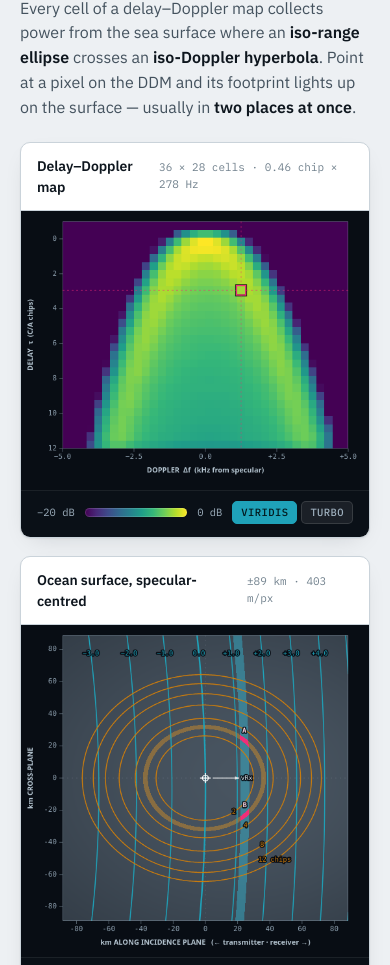
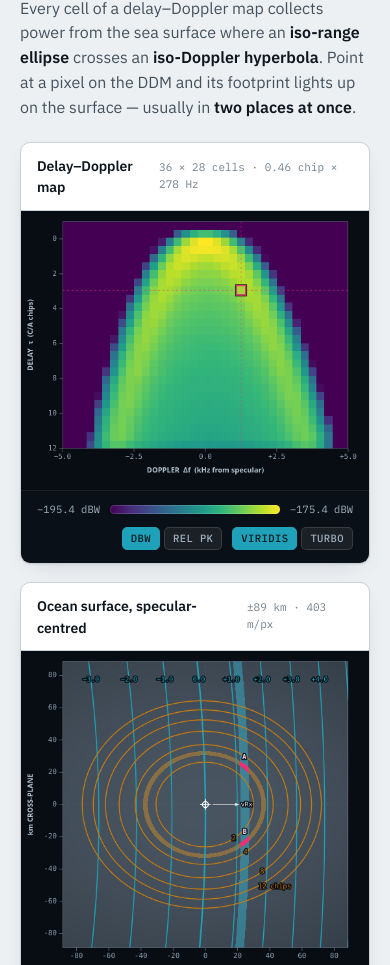
Before and after one commit to Dinan-Bai/ddm-glistening-zone, a plain HTML site: page index.html in a window 390 px wide. Shown: the part 132-1097 px from the top of the page. Drawn offline with Linux system fonts and the light colour scheme.

Commit message:
Report absolute DDM values instead of peak-normalised dB
Split sigma0 from the 1/(Rt^2 Rr^2) range factor and restore the surface
pixel-area term, so the bin integral yields real quantities rather than a
ratio. Each DDM bin now carries received power (W) via the bistatic radar
equation under a stated link budget, bistatic RCS (m^2), and effective
scattering area, giving NBRCS as BRCS/area.

Readout shows cell power in dBW and cell sigma0 in dB; the colourbar ticks
are absolute dBW; a "rel pk" toggle keeps the normalised view. sigma0 falls
18.2 -> 11.0 dB from 3 to 20 m/s, reproducing the wind GMF slope.

Co-Authored-By: Claude Opus 5 <noreply@anthropic.com>

```diff
--- a/index.html
+++ b/index.html
@@ -116,7 +116,7 @@ h1{
 .sw.dash{height:0; border-top:2px dashed currentColor; width:18px}
 .sw.dot{width:9px; height:9px; border-radius:50%; background:#fff}
 .sw.box{width:13px; height:11px; border-radius:2px; background:var(--hot)}
-.cbar{display:flex; align-items:center; gap:10px}
+.cbar{display:flex; align-items:center; gap:10px; flex-wrap:wrap}
 .cbar .ramp{
   flex:1; height:9px; border-radius:5px; min-width:80px;
   box-shadow:inset 0 0 0 1px rgba(255,255,255,.14);
@@ -223,10 +223,14 @@ footer a{color:var(--accent)}
       </div>
       <div class="strip">
         <div class="cbar">
-          <span class="t">&minus;20&nbsp;dB</span>
+          <span class="t" id="cb-lo">&mdash;</span>
           <div class="ramp" id="ramp"></div>
-          <span class="t">0&nbsp;dB</span>
+          <span class="t" id="cb-hi">&mdash;</span>
           <div class="cmaps">
+            <button id="scA" aria-pressed="true">dBW</button>
+            <button id="scR" aria-pressed="false">rel pk</button>
+          </div>
+          <div class="cmaps" style="margin-left:0">
             <button id="cmV" aria-pressed="true">Viridis</button>
             <button id="cmT" aria-pressed="false">Turbo</button>
           </div>
@@ -261,6 +265,7 @@ footer a{color:var(--accent)}
     <div class="stat"><span class="k">Extra path</span><span class="v" id="r-path">&mdash;</span></div>
     <div class="stat"><span class="k">Doppler bin</span><span class="v" id="r-dopp">&mdash;</span></div>
     <div class="stat"><span class="k">Cell power</span><span class="v" id="r-pow">&mdash;</span></div>
+    <div class="stat"><span class="k">Cell &sigma;&#8304; (NBRCS)</span><span class="v" id="r-s0">&mdash;</span></div>
     <div class="stat hotstat"><span class="k">Surface footprint</span><span class="v" id="r-area">&mdash;</span></div>
     <div class="stat"><span class="k">Patch centres</span><span class="v" id="r-cent">&mdash;</span></div>
   </div>
@@ -327,7 +332,12 @@ footer a{color:var(--accent)}
   </section>
 
   <footer>
-    <p><strong>Model.</strong> Flat-plane bistatic geometry in a specular-centred ENU frame; delay <code>(|r&minus;R&#7451;| + |R&#7523;&minus;r| &minus; d&#8320;)/c</code> in L1 C/A chips (1&nbsp;chip = 293.05&nbsp;m), Doppler <code>(&#251;&#7451;&middot;v&#7451; &minus; &#251;&#7523;&middot;v&#7523;)/&lambda;</code> referenced to the specular point. Surface power uses Zavorotny&ndash;Voronovich geometric optics, <code>&sigma;&#8304; = &pi;|&#8476;|&sup2;(q/q&#7527;)&#8308;P(&minus;q&#8869;/q&#7527;)</code>, with a Gaussian slope PDF and Katzberg-scaled Cox&ndash;Munk mean-square slope. The DDM is formed by binning the surface integral and convolving with <code>|&Lambda;(&Delta;&tau;)|&sup2;&middot;|sinc(&Delta;f&middot;T&#7522;)|&sup2;</code> for T&#7522;&nbsp;=&nbsp;1&nbsp;ms, so the map and the highlighted footprints come from exactly the same computation. Earth curvature, antenna pattern and receiver noise are omitted.</p>
+    <p><strong>Model.</strong> Flat-plane bistatic geometry in a specular-centred ENU frame; delay <code>(|r&minus;R&#7451;| + |R&#7523;&minus;r| &minus; d&#8320;)/c</code> in L1 C/A chips (1&nbsp;chip = 293.05&nbsp;m), Doppler <code>(&#251;&#7451;&middot;v&#7451; &minus; &#251;&#7523;&middot;v&#7523;)/&lambda;</code> referenced to the specular point. Surface power uses Zavorotny&ndash;Voronovich geometric optics, <code>&sigma;&#8304; = &pi;|&#8476;|&sup2;(q/q&#7527;)&#8308;P(&minus;q&#8869;/q&#7527;)</code>, with a Gaussian slope PDF and Katzberg-scaled Cox&ndash;Munk mean-square slope. The DDM is formed by binning the surface integral and convolving with <code>|&Lambda;(&Delta;&tau;)|&sup2;&middot;|sinc(&Delta;f&middot;T&#7522;)|&sup2;</code> for T&#7522;&nbsp;=&nbsp;1&nbsp;ms, so the map and the highlighted footprints come from exactly the same computation. Absolute power uses the bistatic radar equation
+      <code>P&#7523; = P&#7524;G&#7524;G&#7523;&lambda;&sup2;&sigma;/((4&pi;)&sup3;R&#7524;&sup2;R&#7523;&sup2;)</code> with a <em>stated</em> link budget &mdash;
+      transmit EIRP 26.6&nbsp;dBW and a flat 14.5&nbsp;dBi receive gain &mdash; so the dBW figures are model values,
+      not calibrated instrument counts. &sigma;&#8304; is the bin&rsquo;s BRCS divided by its effective scattering area,
+      which makes it nearly independent of bin size; the dBW value is not, and rises as you widen the delay span.
+      Earth curvature, the antenna pattern and receiver noise are omitted.</p>
   </footer>
 </div>
 
@@ -343,6 +353,11 @@ const H_T = 20200e3, V_T = 3874;         // GPS altitude / orbital speed
 const PSI_T = 150 * Math.PI / 180;       // fixed transmitter track azimuth
 const T_I = 1e-3;                        // coherent integration time
 const REFL = 0.6;                        // |R|^2, seawater at L1
+/* link budget for absolute power. Stated, not fitted - see the model note. */
+const EIRP_DBW = 26.6;                   // GPS L1 C/A transmit EIRP, P_t*G_t
+const GRX_DBI  = 14.5;                   // receiver antenna peak gain (no pattern modelled)
+const LINK = Math.pow(10, EIRP_DBW/10) * Math.pow(10, GRX_DBI/10)
+             * LAM*LAM / Math.pow(4*Math.PI, 3);   // W.m^2
 
 const PLOT_BG = '#080D14';
 const AX = '#8FA1B0', AX_DIM = 'rgba(160,180,196,0.30)';
@@ -373,7 +388,7 @@ function rampCSS(stops){ return 'linear-gradient(90deg,' + stops.join(',') + ')'
 /* ============================ state ============================ */
 const st = {
   theta:30, alt:520, psi:0, wind:8, chips:12,
-  cmap:'viridis', glow:true, pinned:false,
+  cmap:'viridis', scale:'abs', glow:true, pinned:false,
   fi: Math.round(NBF*0.62), ti: Math.round(NBT*0.28),
   cursor:null            // {x,y} in metres, when pointing at the surface
 };
@@ -411,16 +426,22 @@ function fAbs(x,y){
 const fRel = (x,y) => fAbs(x,y) - G.f0;
 
 /* sigma0 * (1/R1^2 R2^2), normalised to the specular value */
-function scat(x,y){
+/* One surface point: fills _sig (dimensionless sigma0) and _rng (1 / Rt^2 Rr^2).
+   Scratch globals rather than a returned pair - this runs 194k times per rebuild. */
+let _sig = 0, _rng = 0;
+function scatAt(x,y){
   const ax=x-G.Rt[0], ay=y-G.Rt[1], az=-G.Rt[2], d1=Math.hypot(ax,ay,az);
   const bx=G.Rr[0]-x, by=G.Rr[1]-y, bz=G.Rr[2], d2=Math.hypot(bx,by,bz);
   const qx = bx/d2 - ax/d1, qy = by/d2 - ay/d1, qz = bz/d2 - az/d1;
-  if(qz <= 1e-9) return 0;
+  if(qz <= 1e-9){ _sig = 0; _rng = 0; return; }
   const q2 = qx*qx+qy*qy+qz*qz, qz2 = qz*qz;
   const sx = -qx/qz, sy = -qy/qz;
   const P  = Math.exp(-(sx*sx+sy*sy)/(2*G.mss)) / (2*Math.PI*G.mss);
-  return Math.PI*REFL*(q2*q2)/(qz2*qz2)*P / (d1*d1*d2*d2);
+  _sig = Math.PI*REFL*(q2*q2)/(qz2*qz2)*P;
+  _rng = 1/(d1*d1*d2*d2);
 }
+/* sigma0 alone - the glistening-zone shape does not involve the range factor */
+function scat(x,y){ scatAt(x,y); return _sig; }
 
 /* radius along a ray where the delay reaches `target` chips */
 function rayRadius(ux,uy,target){
@@ -442,7 +463,12 @@ const fTau = new Float32Array(NF*NF);
 const fDop = new Float32Array(NF*NF);
 const base = new Uint8ClampedArray(NF*NF*3);
 let L = 1e5, dxm = 1, Fmax = 5000, tauLo = -1, tauHi = 12;
-let ddm = new Float32Array(NBF*NBT), ddmDB = new Float32Array(NBF*NBT);
+let ddmW  = new Float32Array(NBF*NBT);   // received power, W
+let ddmB  = new Float32Array(NBF*NBT);   // bistatic RCS, m^2
+let ddmA  = new Float32Array(NBF*NBT);   // effective scattering area, m^2
+let ddmDB = new Float32Array(NBF*NBT);   // dB relative to peak (drives the colours)
+let peakW = 0;
+const pwr = new Float32Array(NF*NF);
 const sc = new Float32Array(NF*NF);
 const _mark = new Uint8Array(NF*NF), _seen = new Uint8Array(NF*NF);
 let lastRegions = [];
@@ -472,8 +498,9 @@ function computeAll(){
       const x = -L + (i+0.5)*dxm, p = j*NF+i;
       fTau[p] = tauChips(x,y);
       fDop[p] = fRel(x,y);
-      const s = scat(x,y);
-      sc[p] = s; if(s>smax) smax=s;
+      scatAt(x,y);
+      sc[p] = _sig; if(_sig>smax) smax=_sig;
+      pwr[p] = _sig * _rng;
     }
   }
   for(let p=0;p<NF*NF;p++){
@@ -485,31 +512,42 @@ function computeAll(){
 
   /* DDM: bin the surface integral, then blur by |WAF|^2 */
   const dT = (tauHi-tauLo)/NBT, dF = 2*Fmax/NBF;
-  const raw = new Float32Array(NBF*NBT);
+  const dA = dxm*dxm;                       // surface area per field pixel, m^2
+  const rawP = new Float32Array(NBF*NBT);   // power
+  const rawB = new Float32Array(NBF*NBT);   // sigma0 * area  -> BRCS
+  const rawA = new Float32Array(NBF*NBT);   // area, for NBRCS
   for(let p=0;p<NF*NF;p++){
     const ti = Math.floor((fTau[p]-tauLo)/dT); if(ti<0||ti>=NBT) continue;
     const fi = Math.floor((fDop[p]+Fmax)/dF);  if(fi<0||fi>=NBF) continue;
-    raw[ti*NBF+fi] += sc[p];
+    const b = ti*NBF+fi;
+    rawP[b] += LINK * pwr[p] * dA;
+    rawB[b] += sc[p] * dA;
+    rawA[b] += dA;
   }
   const kT=[], kF=[];
   for(let k=-3;k<=3;k++){ const u=Math.abs(k*dT); kT.push(u<1 ? (1-u)*(1-u) : 0); }
   for(let k=-4;k<=4;k++){ const u=k*dF*T_I; kF.push(u===0?1:Math.pow(Math.sin(Math.PI*u)/(Math.PI*u),2)); }
   const nT = kT.reduce((a,b)=>a+b,0), nF = kF.reduce((a,b)=>a+b,0);
 
-  const tmp = new Float32Array(NBF*NBT);
-  for(let t=0;t<NBT;t++) for(let f=0;f<NBF;f++){
-    let s=0;
-    for(let k=-4;k<=4;k++){ const q=f+k; if(q>=0&&q<NBF) s += raw[t*NBF+q]*kF[k+4]; }
-    tmp[t*NBF+f] = s/nF;
-  }
-  let dmax = 0;
-  for(let t=0;t<NBT;t++) for(let f=0;f<NBF;f++){
-    let s=0;
-    for(let k=-3;k<=3;k++){ const q=t+k; if(q>=0&&q<NBT) s += tmp[q*NBF+f]*kT[k+3]; }
-    s/=nT; ddm[t*NBF+f]=s; if(s>dmax) dmax=s;
-  }
+  const blur = (src, dst) => {
+    const tmp = new Float32Array(NBF*NBT);
+    for(let t=0;t<NBT;t++) for(let f=0;f<NBF;f++){
+      let a=0;
+      for(let k=-4;k<=4;k++){ const q=f+k; if(q>=0&&q<NBF) a += src[t*NBF+q]*kF[k+4]; }
+      tmp[t*NBF+f] = a/nF;
+    }
+    for(let t=0;t<NBT;t++) for(let f=0;f<NBF;f++){
+      let a=0;
+      for(let k=-3;k<=3;k++){ const q=t+k; if(q>=0&&q<NBT) a += tmp[q*NBF+f]*kT[k+3]; }
+      dst[t*NBF+f] = a/nT;
+    }
+  };
+  blur(rawP, ddmW); blur(rawB, ddmB); blur(rawA, ddmA);
+
+  peakW = 0;
+  for(let p=0;p<NBF*NBT;p++) if(ddmW[p]>peakW) peakW = ddmW[p];
   for(let p=0;p<NBF*NBT;p++){
-    ddmDB[p] = dmax>0 ? 10*Math.log10(Math.max(ddm[p]/dmax, 1e-9)) : DB_FLOOR;
+    ddmDB[p] = peakW>0 ? 10*Math.log10(Math.max(ddmW[p]/peakW, 1e-9)) : DB_FLOOR;
   }
 }
 
@@ -829,14 +867,20 @@ function drawSurfOverlay(regions){
 /* ============================ readout ============================ */
 const $ = id => document.getElementById(id);
 const sgn = (v,dp) => (v>0?'+':v<0?'−':'') + Math.abs(v).toFixed(dp);
+const fdb = v => v.toFixed(1).replace('-','−');
 
 function updateReadout(regions){
   const b = selBounds();
   $('r-delay').innerHTML = b.tlo.toFixed(2) + ' – ' + b.thi.toFixed(2) + ' <small>chips</small>';
   $('r-path').innerHTML  = Math.round(b.tlo*CHIP_M) + ' – ' + Math.round(b.thi*CHIP_M) + ' <small>m</small>';
   $('r-dopp').innerHTML  = sgn(b.flo/1000,2) + ' – ' + sgn(b.fhi/1000,2) + ' <small>kHz</small>';
-  const db = ddmDB[st.ti*NBF+st.fi];
-  $('r-pow').innerHTML   = (db<=DB_FLOOR ? '≤ −20.0' : sgn(db,1)) + ' <small>dB</small>';
+  const b0 = st.ti*NBF+st.fi;
+  const rel = ddmDB[b0], w = ddmW[b0], ar = ddmA[b0];
+  const s0  = ar>0 ? ddmB[b0]/ar : 0;
+  $('r-pow').innerHTML = st.scale==='abs'
+    ? (w>0 ? fdb(10*Math.log10(w)) : '—') + ' <small>dBW</small>'
+    : (rel<=DB_FLOOR ? '≤ −20.0' : sgn(rel,1)) + ' <small>dB rel pk</small>';
+  $('r-s0').innerHTML = (s0>0 ? fdb(10*Math.log10(s0)) : '—') + ' <small>dB</small>';
 
   const cell = (dxm/1000)*(dxm/1000);
   if(!regions.length){
@@ -864,6 +908,14 @@ function updateChrome(){
   $('lg-delay').textContent = dStep + (dStep>1?' chips':' chip');
   const fStep = niceStep(Fmax/4.5);
   $('lg-dopp').textContent = fStep>=1000 ? (fStep/1000).toFixed(1)+' kHz' : Math.round(fStep)+' Hz';
+  if(st.scale==='abs' && peakW>0){
+    const pk = 10*Math.log10(peakW);
+    $('cb-lo').innerHTML = fdb(pk+DB_FLOOR)+'&nbsp;dBW';
+    $('cb-hi').innerHTML = fdb(pk)+'&nbsp;dBW';
+  } else {
+    $('cb-lo').innerHTML = '−20&nbsp;dB';
+    $('cb-hi').innerHTML = '0&nbsp;dB';
+  }
 }
 
 /* ============================ orchestration ============================ */
@@ -963,6 +1015,14 @@ bind('s-psi',  'v-psi',  'psi',   v => sgn(v,0) + '°');
 bind('s-wind', 'v-wind', 'wind',  v => v + ' m/s');
 bind('s-chips','v-chips','chips', v => v + ' chips');
 
+$('scA').addEventListener('click', () => setScale('abs'));
+$('scR').addEventListener('click', () => setScale('rel'));
+function setScale(m){
+  st.scale = m;
+  $('scA').setAttribute('aria-pressed', String(m==='abs'));
+  $('scR').setAttribute('aria-pressed', String(m==='rel'));
+  updateChrome(); refresh();
+}
 $('cmV').addEventListener('click', () => setCmap('viridis'));
 $('cmT').addEventListener('click', () => setCmap('turbo'));
 function setCmap(name){
```
Also changed, not shown: 1 other file.
